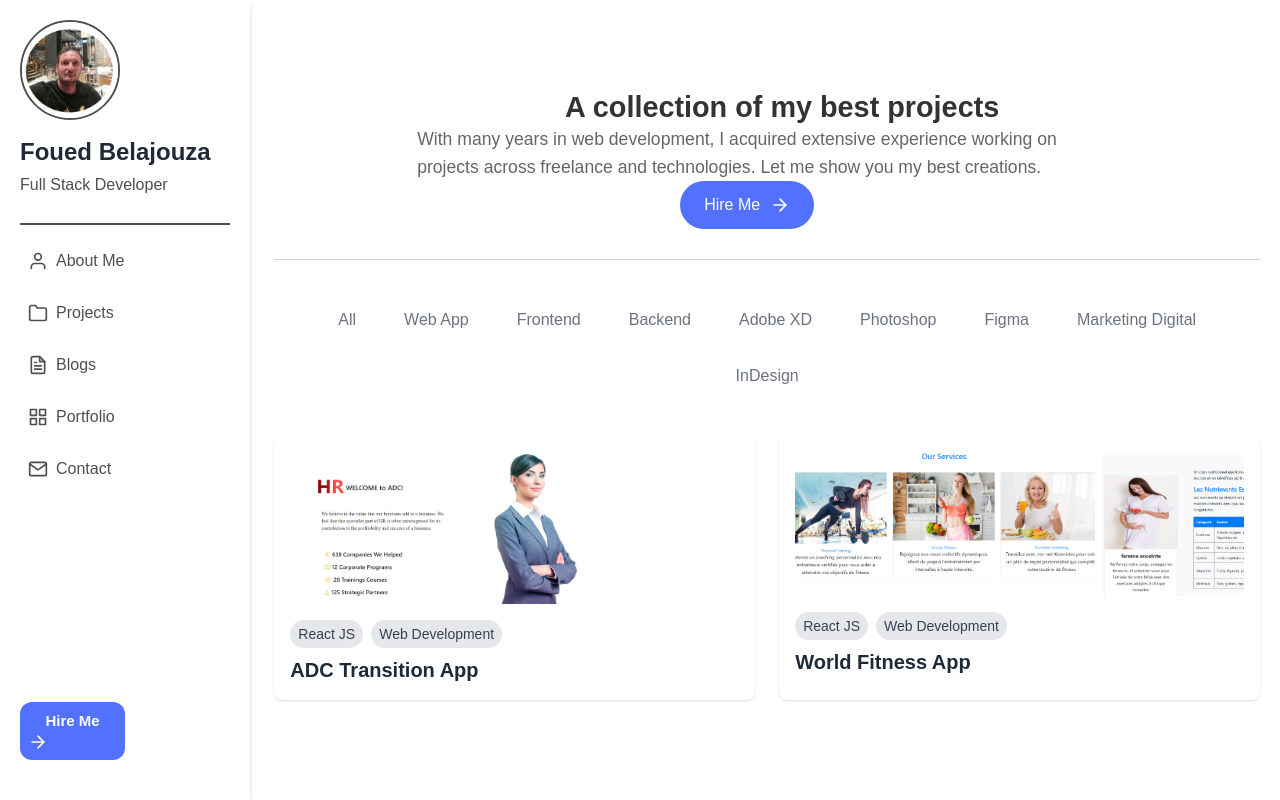
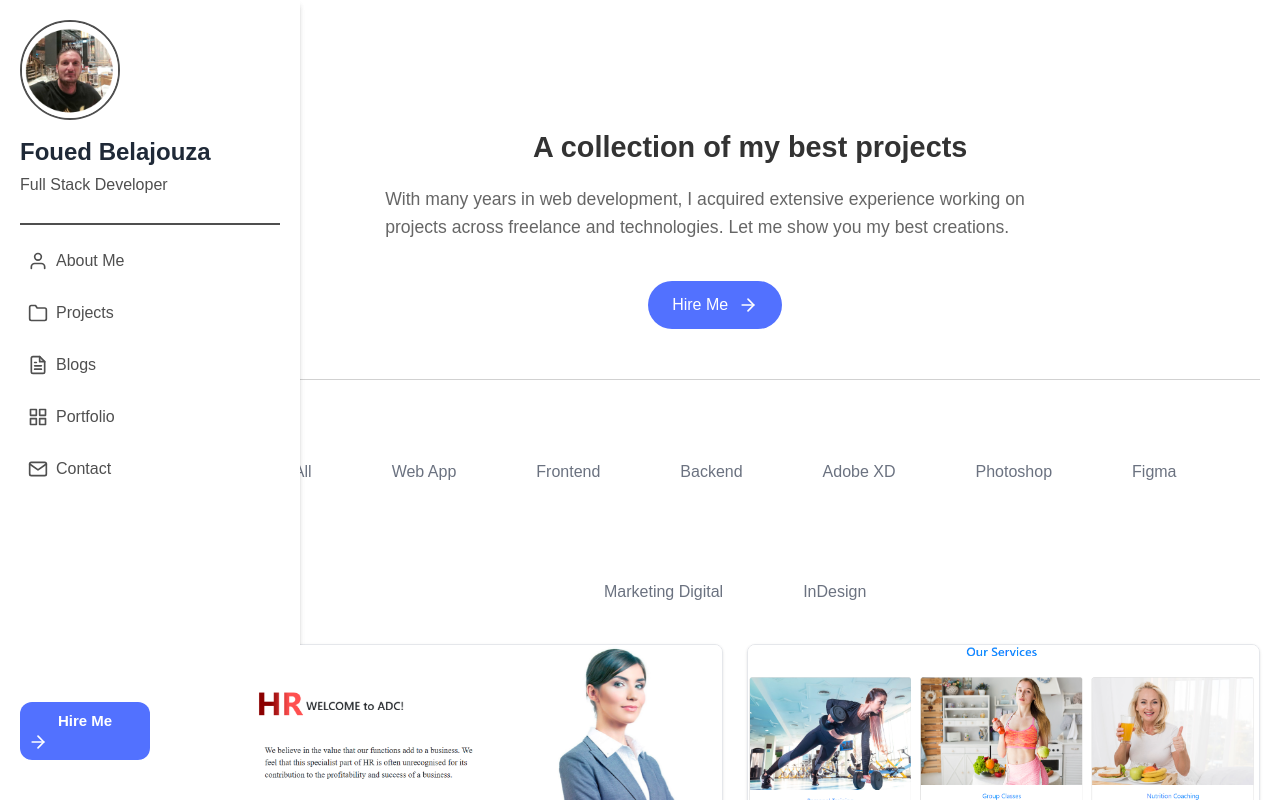
Before and after one commit to Belajouza-foued/New-portfolio, a Next.js app: page / in a window 1280 px wide. Shown: the top 800 px of the page. Built offline with nearby package versions, Linux system fonts and the light colour scheme.

Commit message:
fixer carousel
first push

```diff
--- a/app/components/SideBar.css
+++ b/app/components/SideBar.css
@@ -6,7 +6,7 @@
 
 /* Sidebar container */
 .sidebar {
-  width: 250px !important;
+  width: 300px !important;
   height: 100vh;
   background-color: rgb(var(--n2));
   padding: 20px;
--- a/app/page.css
+++ b/app/page.css
@@ -2,7 +2,7 @@
 .section-projects {
   text-align: center;
   margin: 40px auto;
-  padding: 30px;
+  padding: 50px;
   max-width: 100%;
   border-bottom: 1px solid #d1d1d1;
 }
@@ -69,3 +69,4 @@ justify-content: start;
     margin-left: -40px;
   }
 }
+/*card*/
--- a/app/page.tsx
+++ b/app/page.tsx
@@ -1,5 +1,6 @@
 "use client";
-import Image from "next/image";
+
+import Image2 from "next/image";
 import Link from "next/link";
 import SideBar from "./components/SideBar";
 import '../app/page.css'
@@ -9,21 +10,21 @@ const projects = [
     id: 1,
     title: "ADC Transition App",
     categories: ["React JS", "Web Development"],
-    images: ["/adc-portfolio.png"],
-    href: "/portfolio_details",
+    images: ["/adc-portfolio.png","/about.png"],
+    href: "/#contact",
   },
   {
     id: 2,
     title: "World Fitness App",
     categories: ["React JS", "Web Development"],
     images: ["/help.png", "/nutrition.png"],
-    href: "/portfolio_details",
+    href: "/#contact",
   },
 ];
 
 export default function Home() {
   return (
-   <div className="flex flex-col md:flex-row min-h-screen">
+   <div className="flex flex-col md:flex-row min-h-screen md:-ml-20">
   {/* Sidebar */}
   <aside className="w-full md:w-1/4">
     <SideBar />
@@ -31,29 +32,29 @@ export default function Home() {
 
   {/* Contenu principal */}
   <main className="w-full md:w-4/4 p-5">
-  <section className="section-projects">
-  <h3 className="title-projects">
+  <section className="section-projects p-5">
+  <h3 className="title-projects pt-5">
     A collection of my best projects
   </h3>
 
-  <p className="paragraph-projects">
+  <p className="paragraph-projects pt-5">
     With many years in web development, I acquired extensive experience
     working on projects across freelance and technologies. Let me show
     you my best creations.
   </p>
 
-  <Link href="/#contact" className="btn-hire">
+  <Link href="/#contact" className="btn-hire mt-10">
     Hire Me <FiArrowRight className="w-5 h-5" />
   </Link>
 </section>
 
 
     {/* Filtre des projets */}
-    <div className="flex flex-wrap justify-center gap-4 mb-10 w-full md:-ml-15">
+    <div className="flex flex-wrap justify-center gap-4  w-full md:-ml-15">
       {["All", "Web App", "Frontend", "Backend", "Adobe XD", "Photoshop", "Figma", "Marketing Digital", "InDesign"].map((tab) => (
         <button
           key={tab}
-          className="px-4 py-2 text-gray-500 font-medium rounded hover:bg-gray-100 transition"
+          className="px-8 py-10 text-gray-500 font-medium rounded hover:bg-gray-100 transition"
         >
           {tab}
         </button>
@@ -61,41 +62,54 @@ export default function Home() {
     </div>
 
     {/* Projets */}
-    <div className="grid grid-cols-1 sm:grid-cols-2 md:grid-cols-2 gap-6 w-full max-w-5xl mx-auto">
+  <div className="grid grid-cols-1 md:grid-cols-2 gap-6">
   {projects.map((project) => (
-        <div key={project.id} className="bg-white rounded-lg shadow p-4">
-          <Link href={project.href} className="block mb-4">
-            <div className="flex gap-2 overflow-hidden rounded-lg">
-              {project.images.map((img, index) => (
-                <Image
-                  key={index}
-                  src={img}
+   <div key={project.id} className="project-card border rounded-lg overflow-hidden shadow hover:shadow-lg transition">
+  <Link href={project.href} className="block relative group">
+    {/* Image par défaut */}
+    <Image2
+      src={project.images[0]}
+      width={500}
+      height={300}
       alt={project.title}
-                  width={300}
-                  height={200}
-                  className="object-cover rounded"
+      className="w-full h-auto object-cover transition-transform duration-300 group-hover:scale-90"
     />
-              ))}
-            </div>
+
+    {/* Image hover */}
+    {project.images[1] && (
+      <Image2
+        src={project.images[1]} // deuxième image
+        width={500}
+        height={300}
+        alt={project.title + " hover"}
+        className="absolute inset-0 w-full h-full object-cover opacity-0 group-hover:opacity-100 transition-opacity duration-300"
+      />
+    )}
+
+    {/* Overlay noir si tu veux */}
+    <div className=""></div>
   </Link>
-          <div className="flex flex-col gap-2">
-            <div className="flex gap-2 flex-wrap">
+
+  <div className="p-4">
+    <div className="flex flex-wrap gap-2 mb-2">
       {project.categories.map((cat, i) => (
-                <span
-                  key={i}
-                  className="px-2 py-1 text-sm bg-gray-200 rounded-full text-gray-700"
-                >
+        <span key={i} className="px-3 py-3 mt-5 text-sm bg-gray-200 rounded-full text-gray-700">
           {cat}
         </span>
       ))}
     </div>
-            <Link href={project.href} className="text-xl font-semibold text-gray-800 hover:text-blue-500">
+    <Link href={project.href} className="text-lg font-semibold text-gray-800 hover:text-blue-500 block">
       {project.title}
     </Link>
   </div>
 </div>
+
   ))}
 </div>
+
+
+
+
   </main>
 </div>
 
```
Also changed, not shown: public/about.png (added). Lines whose indentation alone changed are shown as unchanged.
